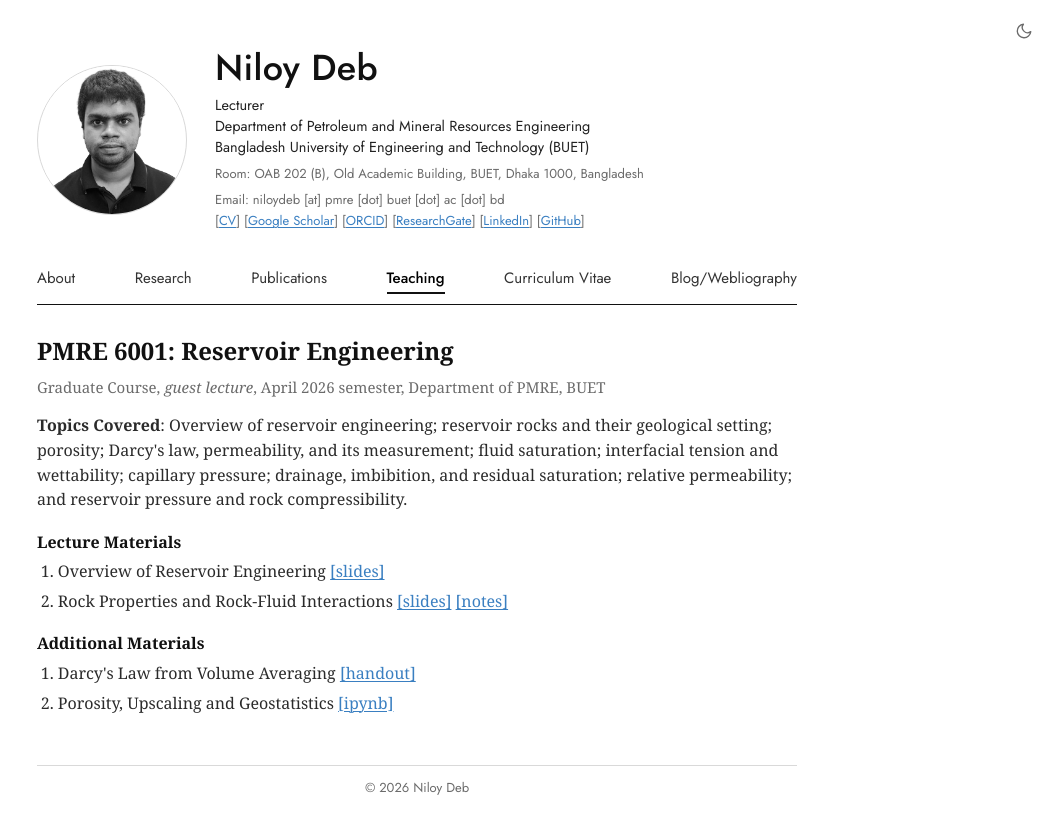
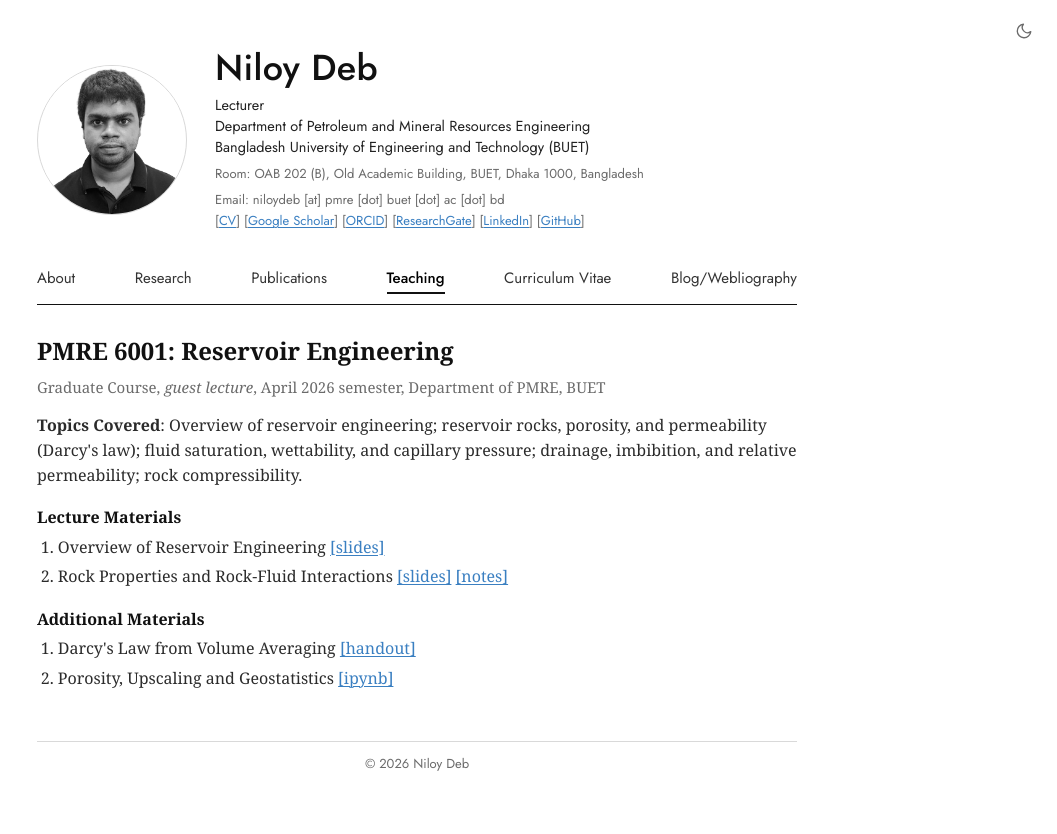
Before and after one commit to niloydebme/webpage, a Jekyll site: the page built from _teaching/PMRE6001RE.md, in a window 1280 px wide. Shown: the top 834 px of the page, without its empty margins (223-1280 px from the left). Built offline with Jekyll 4.4.1, drawn with Linux system fonts in a browser that asks for light colours; some web fonts are replaced.

Commit message:
Teaching: shorter PMRE 6001 topics

```diff
--- a/_teaching/PMRE6001RE.md
+++ b/_teaching/PMRE6001RE.md
@@ -11,7 +11,7 @@ location: "Dhaka-1000, Bangladesh"
 
 <div class="course">
 <p>
-  <b>Topics Covered</b>: Overview of reservoir engineering; reservoir rocks and their geological setting; porosity; Darcy's law, permeability, and its measurement; fluid saturation; interfacial tension and wettability; capillary pressure; drainage, imbibition, and residual saturation; relative permeability; and reservoir pressure and rock compressibility.
+  <b>Topics Covered</b>: Overview of reservoir engineering; reservoir rocks, porosity, and permeability (Darcy's law); fluid saturation, wettability, and capillary pressure; drainage, imbibition, and relative permeability; rock compressibility.
 </p>
 
 <p class="course-label">Lecture Materials</p>
```
